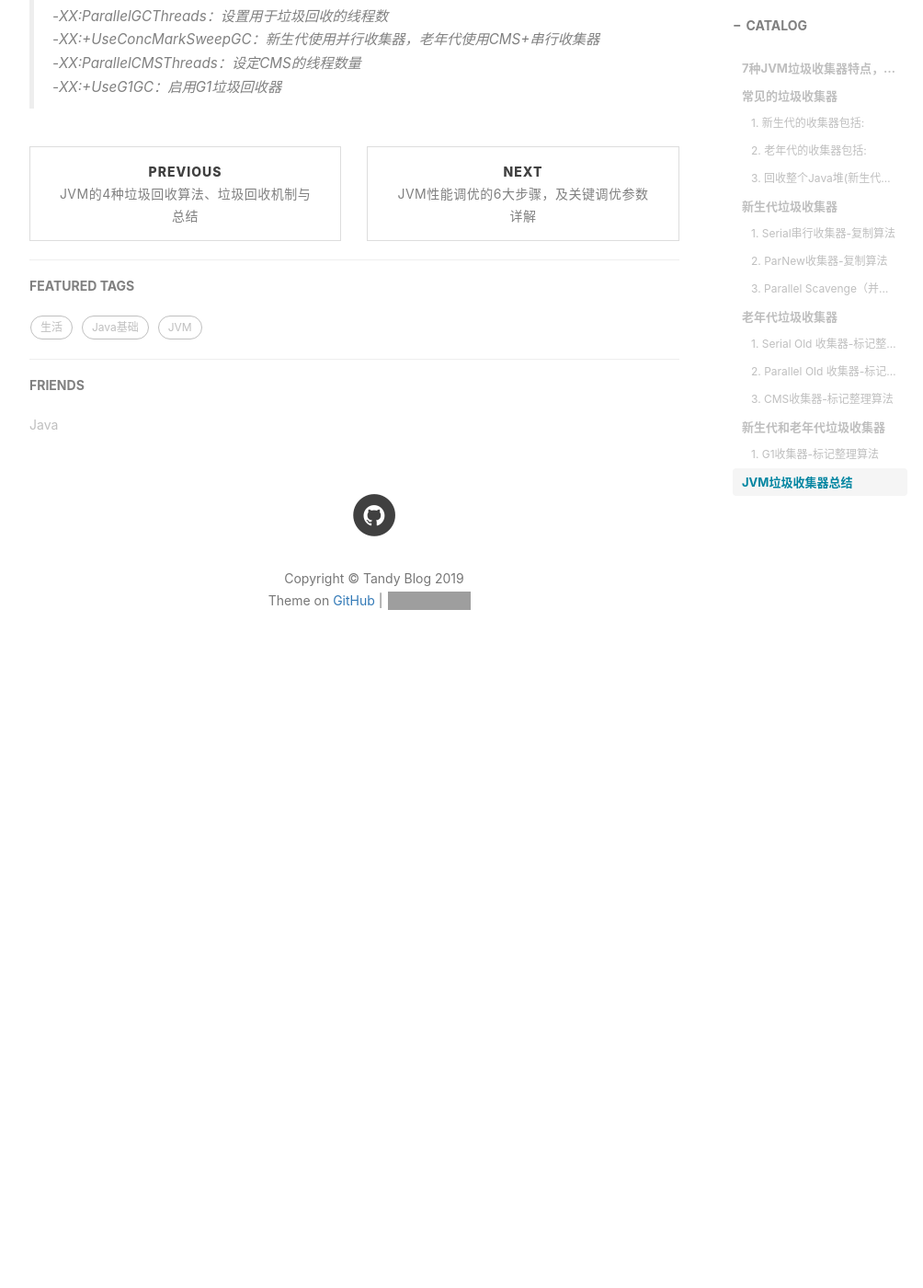
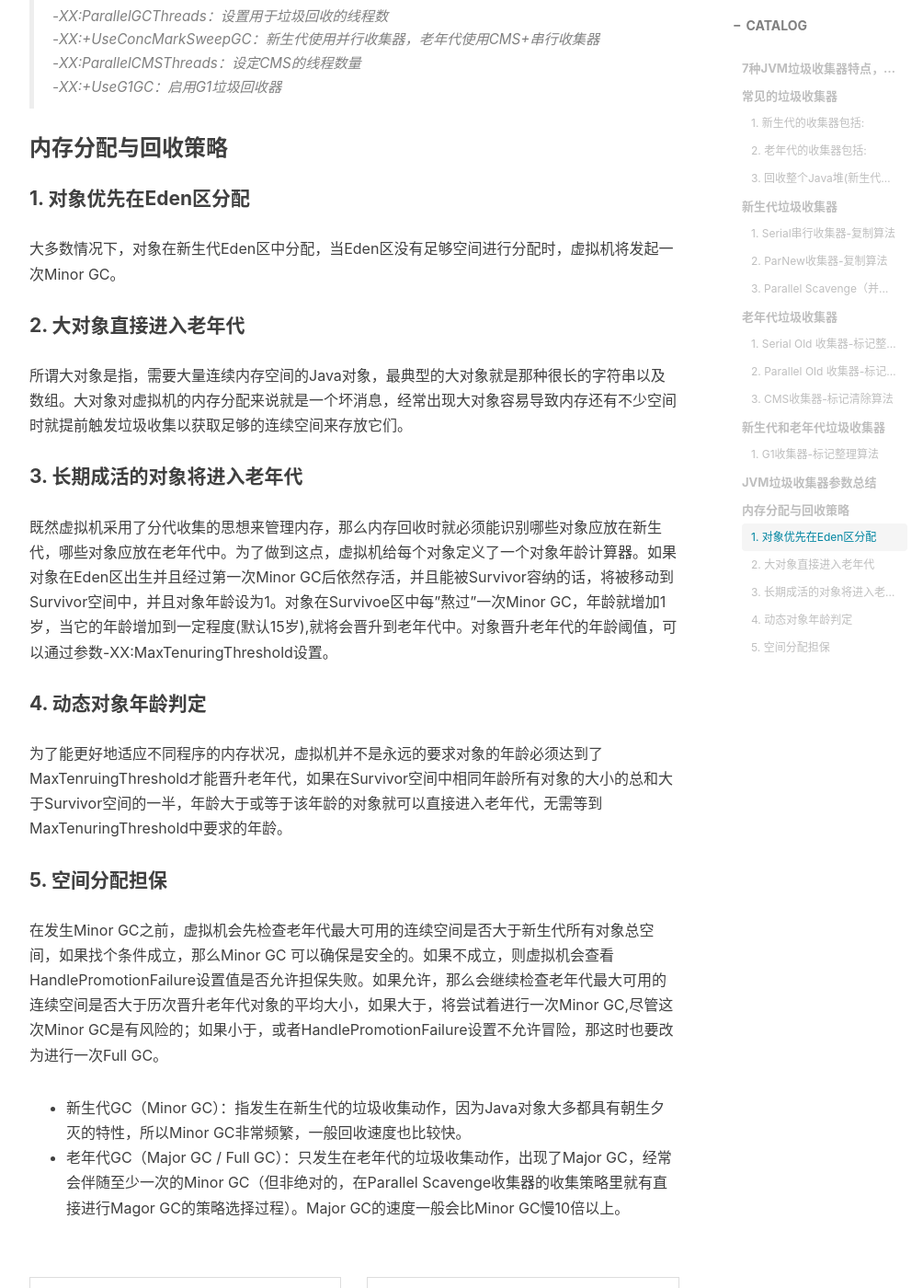
Before and after one commit to tanzhouwen/tanzhouwen.github.io, a Jekyll site: the page built from _posts/2018-11-05-7种JVM垃圾收集器特点，优劣势、及使用场景.md, in a window 1280 px wide and 1400 px high, scrolled down 5666 px. Shown: the whole window at 92% size, without its empty margins (233-1237 px from the left). Built offline with Jekyll 4.4.1, drawn with Linux system fonts in a browser that asks for light colours; nearby versions of some CDN libraries; comment, search, counter and statistics services are not loaded; before the commit the page ends 6423 px from its top, so only the background shows below that; some of the changed text lies outside the part shown; grey boxes are pictures that could not be loaded.

Commit message:
Update 2018-11-05-7种JVM垃圾收集器特点，优劣势、及使用场景.md

```diff
--- a/_posts/2018-11-05-7种JVM垃圾收集器特点，优劣势、及使用场景.md
+++ b/_posts/2018-11-05-7种JVM垃圾收集器特点，优劣势、及使用场景.md
@@ -69,7 +69,7 @@ grammar_code: true
 
  Parallel Old 是Parallel Scavenge收集器的老年代版本，使用多线程和“标记-整理”算法。这个收集器在1.6中才开始提供。
 
-#### 3. CMS收集器-标记整理算法
+#### 3. CMS收集器-标记清除算法
 
  CMS(Concurrent Mark Sweep)收集器是一种以获取最短回收停顿时间为目标的收集器。
 
@@ -129,7 +129,7 @@ grammar_code: true
 
   4. 筛选回收（首先对各个Regin的回收价值和成本进行排序，根据用户所期待的GC停顿时间指定回收计划，回收一部分Region）
 
-### JVM垃圾收集器总结
+### JVM垃圾收集器参数总结
 
 本文主要介绍了JVM中的垃圾回收器，主要包括串行回收器、并行回收器以及CMS回收器、G1回收器。他们各自都有优缺点，通常来说你需要根据你的业务，进行基于垃圾回收器的性能测试，然后再做选择。下面给出配置回收器时，经常使用的参数：
 >-XX:+UseSerialGC：在新生代和老年代使用串行收集器<br>
@@ -140,3 +140,23 @@ grammar_code: true
 >-XX:+UseConcMarkSweepGC：新生代使用并行收集器，老年代使用CMS+串行收集器<br>
 >-XX:ParallelCMSThreads：设定CMS的线程数量<br>
 >-XX:+UseG1GC：启用G1垃圾回收器
+
+### 内存分配与回收策略
+
+#### 1. 对象优先在Eden区分配
+大多数情况下，对象在新生代Eden区中分配，当Eden区没有足够空间进行分配时，虚拟机将发起一次Minor GC。
+
+#### 2. 大对象直接进入老年代
+所谓大对象是指，需要大量连续内存空间的Java对象，最典型的大对象就是那种很长的字符串以及数组。大对象对虚拟机的内存分配来说就是一个坏消息，经常出现大对象容易导致内存还有不少空间时就提前触发垃圾收集以获取足够的连续空间来存放它们。
+
+#### 3. 长期成活的对象将进入老年代
+既然虚拟机采用了分代收集的思想来管理内存，那么内存回收时就必须能识别哪些对象应放在新生代，哪些对象应放在老年代中。为了做到这点，虚拟机给每个对象定义了一个对象年龄计算器。如果对象在Eden区出生并且经过第一次Minor GC后依然存活，并且能被Survivor容纳的话，将被移动到Survivor空间中，并且对象年龄设为1。对象在Survivoe区中每"熬过"一次Minor GC，年龄就增加1岁，当它的年龄增加到一定程度(默认15岁),就将会晋升到老年代中。对象晋升老年代的年龄阈值，可以通过参数-XX:MaxTenuringThreshold设置。
+
+#### 4. 动态对象年龄判定
+为了能更好地适应不同程序的内存状况，虚拟机并不是永远的要求对象的年龄必须达到了MaxTenruingThreshold才能晋升老年代，如果在Survivor空间中相同年龄所有对象的大小的总和大于Survivor空间的一半，年龄大于或等于该年龄的对象就可以直接进入老年代，无需等到MaxTenuringThreshold中要求的年龄。
+
+#### 5. 空间分配担保
+在发生Minor GC之前，虚拟机会先检查老年代最大可用的连续空间是否大于新生代所有对象总空间，如果找个条件成立，那么Minor GC 可以确保是安全的。如果不成立，则虚拟机会查看HandlePromotionFailure设置值是否允许担保失败。如果允许，那么会继续检查老年代最大可用的连续空间是否大于历次晋升老年代对象的平均大小，如果大于，将尝试着进行一次Minor GC,尽管这次Minor GC是有风险的；如果小于，或者HandlePromotionFailure设置不允许冒险，那这时也要改为进行一次Full GC。
+
+ - 新生代GC（Minor GC）：指发生在新生代的垃圾收集动作，因为Java对象大多都具有朝生夕灭的特性，所以Minor GC非常频繁，一般回收速度也比较快。
+ - 老年代GC（Major GC / Full GC）：只发生在老年代的垃圾收集动作，出现了Major GC，经常会伴随至少一次的Minor GC（但非绝对的，在Parallel Scavenge收集器的收集策略里就有直接进行Magor GC的策略选择过程）。Major GC的速度一般会比Minor GC慢10倍以上。
```
